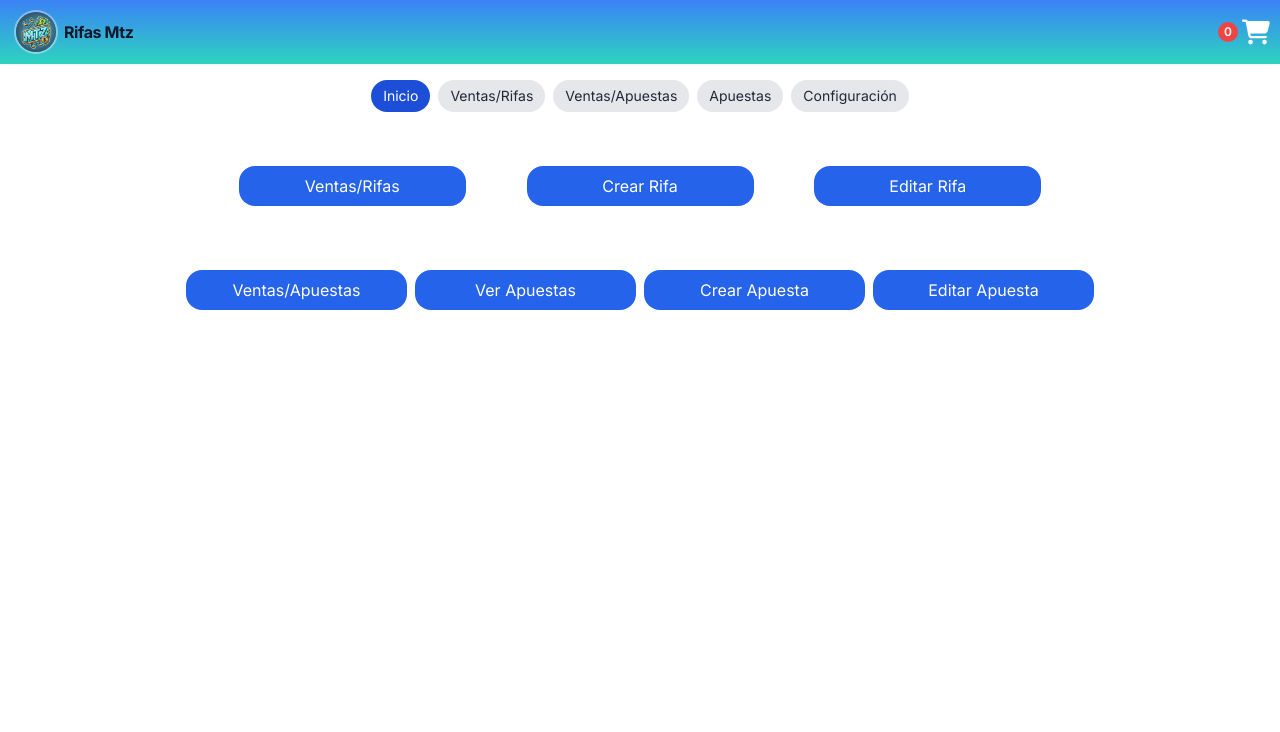
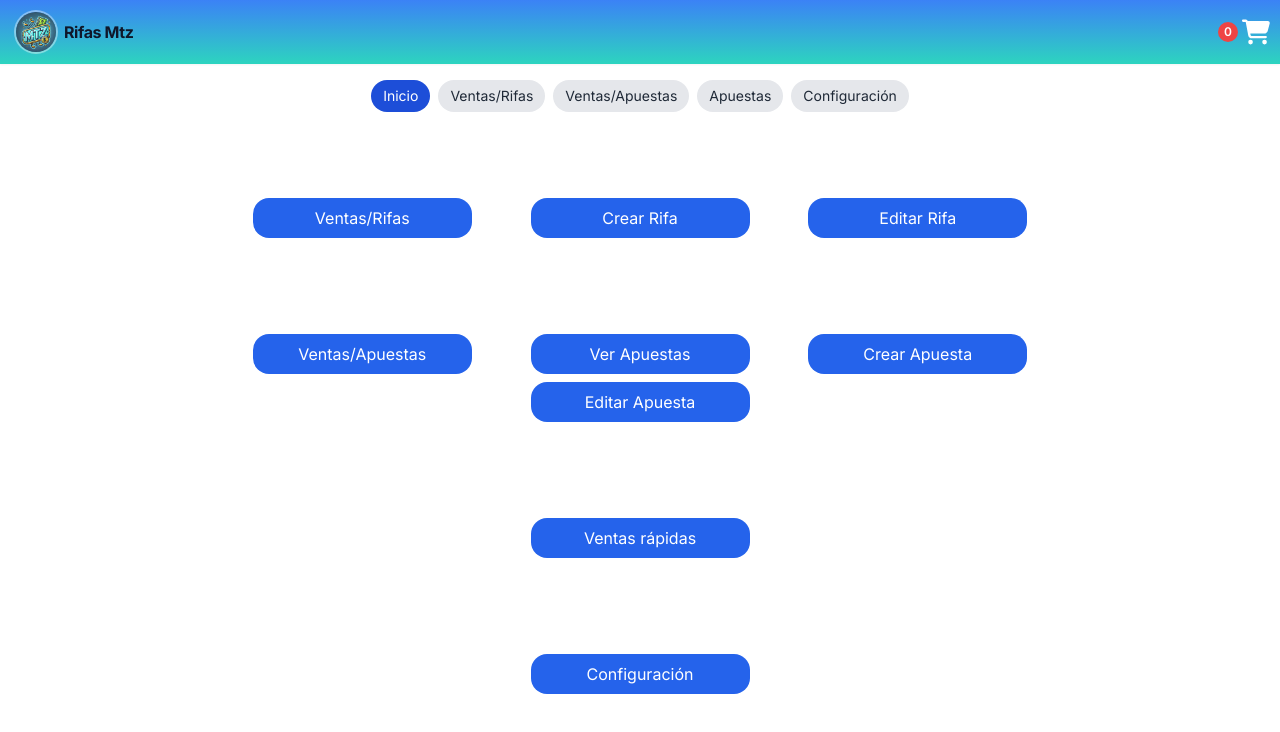
Before and after one commit to ElfideoMartinez/new-raffles-app, a Next.js app: page /admin/dashboard in a window 1280 px wide. Shown: the top 732 px of the page. Built offline with nearby package versions, Linux system fonts and the light colour scheme; no server answers; sample sign-in values are in the browser's storage.

Commit message:
chore(backlog 12.3): group admin dashboard buttons by task (Rifas, Apuestas, Boletos rápidos, Configuración)

```diff
--- a/app/admin/dashboard/page.tsx
+++ b/app/admin/dashboard/page.tsx
@@ -2,20 +2,57 @@
 import withAuth from "@/app/components/WithAuth";
 import ButtonDashboard from "@/app/components/ButtonDashboard";
 
+type Group = {
+  title: string;
+  buttons: { buttonName: string; url: string }[];
+};
+
+const groups: Group[] = [
+  {
+    title: "Rifas",
+    buttons: [
+      { buttonName: "Ventas/Rifas", url: "/admin/sales" },
+      { buttonName: "Crear Rifa", url: "/admin/create/raffle" },
+      { buttonName: "Editar Rifa", url: "/admin/edit/raffle" },
+    ],
+  },
+  {
+    title: "Apuestas",
+    buttons: [
+      { buttonName: "Ventas/Apuestas", url: "/admin/salesBets" },
+      { buttonName: "Ver Apuestas", url: "/admin/bets" },
+      { buttonName: "Crear Apuesta", url: "/admin/create/bet" },
+      { buttonName: "Editar Apuesta", url: "/admin/edit/bet" },
+    ],
+  },
+  {
+    title: "Boletos rápidos",
+    buttons: [{ buttonName: "Ventas rápidas", url: "/admin/quickTickets/active" }],
+  },
+  {
+    title: "Configuración",
+    buttons: [{ buttonName: "Configuración", url: "/admin/config" }],
+  },
+];
+
 const DashboardPage = () => {
   return (
     <div className="flex gap-5 justify-center items-center mt-8 flex-col mx-4">
-      <div className="w-3/4 flex flex-col items-center gap-2 md:flex-row md:justify-evenly border-2 border-opacity-10 border-white rounded-card py-5">
-        <ButtonDashboard buttonName='Ventas/Rifas' url='/admin/sales'/>
-        <ButtonDashboard buttonName='Crear Rifa' url='/admin/create/raffle'/>
-        <ButtonDashboard buttonName='Editar Rifa' url='/admin/edit/raffle'/>
-      </div>
-      <div className="w-3/4 flex flex-col items-center gap-2 md:flex-row md:justify-evenly border-2 border-opacity-10 border-white rounded-card py-5">
-        <ButtonDashboard buttonName='Ventas/Apuestas' url='/admin/salesBets'/>
-        <ButtonDashboard buttonName='Ver Apuestas' url='/admin/bets'/>
-        <ButtonDashboard buttonName='Crear Apuesta' url='/admin/create/bet'/>
-        <ButtonDashboard buttonName='Editar Apuesta' url='/admin/edit/bet'/>
-      </div>
+      {groups.map((group) => (
+        <div
+          key={group.title}
+          className="w-3/4 flex flex-col items-center gap-3 border-2 border-opacity-10 border-white rounded-card py-5"
+        >
+          <h2 className="text-white text-sm font-semibold uppercase tracking-wide opacity-70">
+            {group.title}
+          </h2>
+          <div className="w-full flex flex-col items-center gap-2 md:flex-row md:justify-evenly md:flex-wrap px-4">
+            {group.buttons.map((b) => (
+              <ButtonDashboard key={b.url} {...b} />
+            ))}
+          </div>
+        </div>
+      ))}
     </div>
   );
 };
```
Also changed, not shown: ufc-mission/backlog.md (+8 -4 lines).
